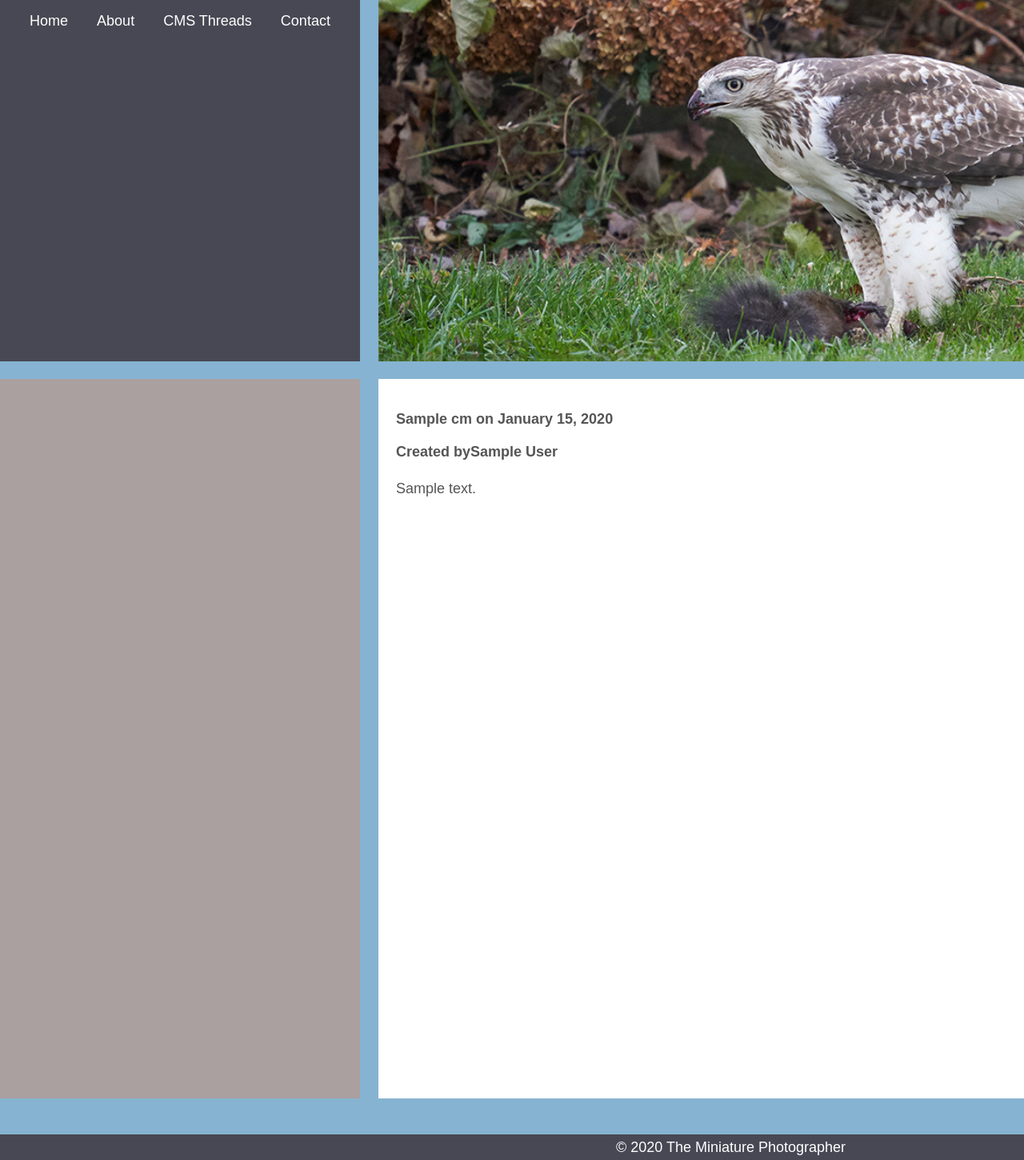
After one commit to Strider64/Miniature01282021, a PHP site: page /cms_forums.php in a window 1280 px wide; the page is wider, and only the part inside the window is pictured. The commit adds this page. Shown: that part at 80% size. Run offline with PHP 8.4, Linux system fonts and the light colour scheme; tables that the repository leaves empty or names only in its code hold one stand-in row (values such as "Sample post"); a stand-in replaces the project's code that opens the database connection; some libraries are stand-ins or nearby versions.

Commit message:
Update My CMS

```diff
--- a/assets/css/stylesheet.css
+++ b/assets/css/stylesheet.css
@@ -274,108 +274,8 @@ Accessibility
 Typography
 --------------------------------------------------------------*/
 body {
+  font-size: 1.125em;
   margin: 0;
-}
-
-body,
-button,
-input,
-select,
-textarea {
-  font-family: "Source Sans Pro", "Helvetica", "Arial", sans-serif;
-  font-size: 18px;
-  line-height: 1.5;
-}
-
-h1,
-h2,
-h3,
-h4,
-h5,
-h6 {
-  clear: both;
-}
-
-p {
-  margin-bottom: 1.5em;
-}
-
-b,
-strong {
-  font-weight: bold;
-}
-
-dfn,
-cite,
-em,
-i {
-  font-style: italic;
-}
-
-blockquote {
-  margin: 0 1.5em;
-}
-
-address {
-  margin: 0 0 1.5em;
-}
-
-pre {
-  display: inline-block;
-  font-family: "Courier 10 Pitch", Courier, monospace;
-  color: #ddca7e;
-  background: #282c34;
-  padding: 0.5em 0.8em;
-  border-radius: 0.2em;
-}
-
-code,
-kbd,
-tt,
-var {
-  font: 15px Monaco, Consolas, "Andale Mono", "DejaVu Sans Mono", monospace;
-}
-
-abbr,
-acronym {
-  border-bottom: 1px dotted #666;
-  cursor: help;
-}
-
-mark,
-ins {
-  background: #fff9c0;
-  text-decoration: none;
-}
-
-sup,
-sub {
-  font-size: 75%;
-  height: 0;
-  line-height: 0;
-  position: relative;
-  vertical-align: baseline;
-}
-
-sup {
-  bottom: 1ex;
-}
-
-sub {
-  top: 0.5ex;
-}
-
-small {
-  font-size: 75%;
-}
-
-big {
-  font-size: 125%;
-}
-
-figure {
-  margin: 0;
-  padding: 0;
 }
 
 /*--------------------------------------------------------------
@@ -593,17 +493,8 @@ General styling
   box-shadow: inset 0 0 0.313em #000000;
 }
 
-h1,
-h2,
-h3 {
-  text-align: center;
-  margin: 0;
-  padding: 1em 0;
-}
-
 p {
   margin: 0;
-  padding: 1em 0;
 }
 
 img {
@@ -654,15 +545,15 @@ img {
   outline: none;
   color: #fff;
   border: none;
-  background-color: var(--mauve);
+  background-color: var(--blue);
   box-shadow: 2px 2px 1px rgba(0, 0, 0, 0.5);
 }
 .login button:hover, .login button:active {
-  background-color: #86B3D1;
+  background-color: var(--dk-blue-gray);
 }
 
 .sidebar {
-  background: #fff;
+  background: var(--mauve);
   padding: 0.625em;
 }
 
@@ -717,8 +608,6 @@ ul.topNav li {
 }
 .mainStyle {
   color: #555;
-  background-color: var(--mauve);
-  padding: 0.625em 0.313em;
 }
 .mainStyle h1 {
   text-align: left;
@@ -814,11 +703,31 @@ footer p {
   color: #fff;
 }
 
+/* CMS Threads */
+.cmsThreads {
+  display: block;
+  width: 100%;
+  height: 50em;
+  background-color: #fff;
+}
+.cmsThreads .display {
+  padding: 1.25em;
+}
+.cmsThreads .display h3, .cmsThreads .display h4 {
+  font-size: 1em;
+  line-height: 1;
+}
+.cmsThreads .display p {
+  font-size: 1em;
+  line-height: 1.5;
+}
+
 @media screen and (min-width: 50em) {
   @supports (display: flex) {
     .twoBoxes {
       display: flex;
       justify-content: space-evenly;
+      background-color: #fff;
     }
     .twoBoxes .box {
       display: block;
@@ -1075,8 +984,8 @@ CSS Grid layout for modern browsers:
       grid-template-rows: fit-content(25em) fit-content(1fr) 50em fit-content(3.125em);
       justify-content: space-evenly;
       justify-items: auto;
-      grid-gap: 0;
-      margin: 1.25em;
+      grid-gap: 1.25em;
+      margin: 0em;
     }
 
     .navigation {
--- /dev/null
+++ b/cms_forums.php
@@ -0,0 +1,65 @@
+<?php
+require_once 'assets/config/config.php';
+require_once "vendor/autoload.php";
+
+use Miniature\CMS;
+
+$cms = CMS::fetch_all();
+//echo "<pre>" . print_r($cms, 1) . "</pre>";
+
+?>
+<!doctype html>
+<html lang="en">
+<head>
+    <meta charset="UTF-8">
+    <meta name="viewport"
+          content="width=device-width, user-scalable=no, initial-scale=1.0, maximum-scale=1.0, minimum-scale=1.0">
+    <meta http-equiv="X-UA-Compatible" content="ie=edge">
+    <title>CMS Threads</title>
+    <link rel="stylesheet" href="assets/css/stylesheet.css">
+</head>
+<body class="site">
+<section class="mainArea">
+    <header class="headerStyle">
+        <img src="assets/images/img-header-red-tailed-hawk-001.jpg" alt="Red-tailed Hawk">
+    </header>
+    <nav class="navigation">
+        <ul class="topNav">
+            <li><a href="index.php">home</a></li>
+            <li><a href="#">about</a></li>
+            <li><a href="cms_forums.php">CMS threads</a></li>
+            <li><a href="#">contact</a></li>
+        </ul>
+    </nav>
+    <aside class="sidebar">
+
+    </aside>
+    <main id="content" class="mainStyle">
+        <div class="cmsThreads">
+            <?php
+            foreach ($cms as $record) {
+                echo '<article  class="display">' . "\n";
+                try {
+                    $dateAdded = new DateTime($record->date_added, new DateTimeZone("America/Detroit"));
+                } catch (Exception $e) {
+                    error_log("Caught $e");
+                }
+
+                echo "<h3>" . $record->heading . " on " . $dateAdded->format("F j, Y") . "</h3>\n";
+                echo "<h4> Created by" . $record->author . "</h4>";
+                echo "<p>" . $record->content . "</p>\n";
+               echo '</article>';
+            }
+            ?>
+        </div>
+    </main>
+    <div class="contentContainer">
+
+    </div>
+
+    <footer class="footerStyle">
+        <p>&copy; <?php echo date("Y") ?> The Miniature Photographer</p>
+    </footer>
+</section>
+</body>
+</html>
--- a/sass/stylesheet.scss
+++ b/sass/stylesheet.scss
@@ -55,109 +55,11 @@ Typography
 --------------------------------------------------------------*/
 
 body {
+  font-size: 1.125em;
   margin: 0;
 }
 
-body,
-button,
-input,
-select,
-textarea {
-  font-family: 'Source Sans Pro', 'Helvetica', 'Arial', sans-serif;
-  font-size: 18px;
-  line-height: 1.5;
-}
 
-h1,
-h2,
-h3,
-h4,
-h5,
-h6 {
-  clear: both;
-}
-
-p {
-  margin-bottom: 1.5em;
-}
-
-b,
-strong {
-  font-weight: bold;
-}
-
-dfn,
-cite,
-em,
-i {
-  font-style: italic;
-}
-
-blockquote {
-  margin: 0 1.5em;
-}
-
-address {
-  margin: 0 0 1.5em;
-}
-
-pre {
-  display: inline-block;
-  font-family: "Courier 10 Pitch", Courier, monospace;
-  color: #ddca7e;
-  background: #282c34;
-  padding: .5em .8em;
-  border-radius: .2em;
-}
-
-code,
-kbd,
-tt,
-var {
-  font: 15px Monaco, Consolas, "Andale Mono", "DejaVu Sans Mono", monospace;
-}
-
-abbr,
-acronym {
-  border-bottom: 1px dotted #666;
-  cursor: help;
-}
-
-mark,
-ins {
-  background: #fff9c0;
-  text-decoration: none;
-}
-
-sup,
-sub {
-  font-size: 75%;
-  height: 0;
-  line-height: 0;
-  position: relative;
-  vertical-align: baseline;
-}
-
-sup {
-  bottom: 1ex;
-}
-
-sub {
-  top: .5ex;
-}
-
-small {
-  font-size: 75%;
-}
-
-big {
-  font-size: 125%;
-}
-
-figure {
-  margin: 0;
-  padding: 0;
-}
 
 /*--------------------------------------------------------------
 General styling
@@ -171,17 +73,10 @@ General styling
 }
 
 
-h1,
-h2,
-h3 {
-  text-align: center;
-  margin: 0;
-  padding: 1em 0;
-}
+
 
 p {
   margin: 0;
-  padding: 1em 0;
 }
 
 img {
@@ -234,15 +129,15 @@ img {
     outline: none;
     color: #fff;
     border: none;
-    background-color: var(--mauve);
+    background-color: var(--blue);
     box-shadow: 2px 2px 1px rgba(#000, 0.5);
     &:hover, &:active {
-      background-color: #86B3D1;
+      background-color: var(--dk-blue-gray);
     }
   }
 }
 .sidebar {
-  background: #fff;
+  background: var(--mauve);
   padding: 0.625em;
 }
 .navigation {
@@ -283,8 +178,6 @@ ul.topNav li.right {float: right;}
 
 .mainStyle {
   color: #555;
-  background-color: var(--mauve);
-  padding: 0.625em 0.313em;
   h1 {
     text-align: left;
   }
@@ -386,12 +279,32 @@ footer {
   }
 }
 
+/* CMS Threads */
+.cmsThreads {
+  display: block;
+  width: 100%;
+  height: 50.000em;
+  background-color: #fff;
+  .display {
+    padding: 1.250em;
+    h3, h4 {
+      font-size: 1.0em;
+      line-height: 1.0;
+    }
+    p {
+      font-size: 1.0em;
+      line-height: 1.5;
+    }
+  }
+}
+
 @media screen and (min-width: 50em) {
   @supports (display: flex) {
 
     .twoBoxes {
       display: flex;
       justify-content: space-evenly;
+      background-color: #fff;
 
       .box {
         display: block;
@@ -455,8 +368,8 @@ CSS Grid layout for modern browsers:
       grid-template-rows: fit-content(25.000em) fit-content(1fr) 50.000em fit-content(3.125em);
       justify-content: space-evenly;
       justify-items: auto;
-      grid-gap: 0;
-      margin: 1.250em;
+      grid-gap: 1.250em;
+      margin: 0em;
     }
 
     .navigation {
--- a/src/DatabaseObject.php
+++ b/src/DatabaseObject.php
@@ -20,8 +20,10 @@ class DatabaseObject
     {
         $query = "SELECT * FROM " . static::$table;
         $stmt = Database::pdo()->query($query);
-        return $stmt->fetchAll(PDO::FETCH_ASSOC);
+        return $stmt->fetchAll(PDO::FETCH_OBJ);
     }
+
+
 
     /*
      * Grab Record will be used for editing:
@@ -57,18 +59,20 @@ class DatabaseObject
     /*
      * Create prepared statements using ? question marks for the total amount of columns:
     */
-    #[Pure] protected static function placeholders(): string
+    #[Pure] protected static function placeholders($arrayLength): string
     {
-        return str_repeat ('?, ',  count (static::minus_dates()) - 1) . '?';
+        return str_repeat ('?, ', $arrayLength-1 ) . '?';
     }
 
     public function create():bool
     {
+        $arrayLength = count(static::minus_dates());
+        $placeholders = self::placeholders($arrayLength);
         /*
          * Create the actual query to send to database table:
          */
         $query = 'INSERT INTO ' . static::$table . '(' . implode(", ", static::minus_id()) . ' )';
-        $query .= ' VALUES ( ' . static::placeholders() . ', NOW(), NOW() )'; // Notice the 2 NOW() calls for dates:
+        $query .= ' VALUES ( ' . $placeholders . ', NOW(), NOW() )'; // Notice the 2 NOW() calls for dates:
         /*
          * Prepare the Database Table:
          */
@@ -87,7 +91,10 @@ class DatabaseObject
     }
 
     public function update($id) {
-
+        $query = 'UPDATE ' . static::$table . ' SET user_id=:user_id, author=:author, heading=:heading, content=:content, date_updated=NOW() WHERE id =:id';
+        $stmt = static::pdo()->prepare($query);
+        $result = $stmt->execute(['user_id' => $this->user_id, 'author' => $this->author, 'heading' => $this->heading, 'content' => $this->content, 'id' => $this->id]);
+        return $result;
     }
 
     public function delete($id) {
```
Also changed, not shown: index.php (+5 -4 lines), src/Pagination.php (+32 -46 lines), 1 other file.
